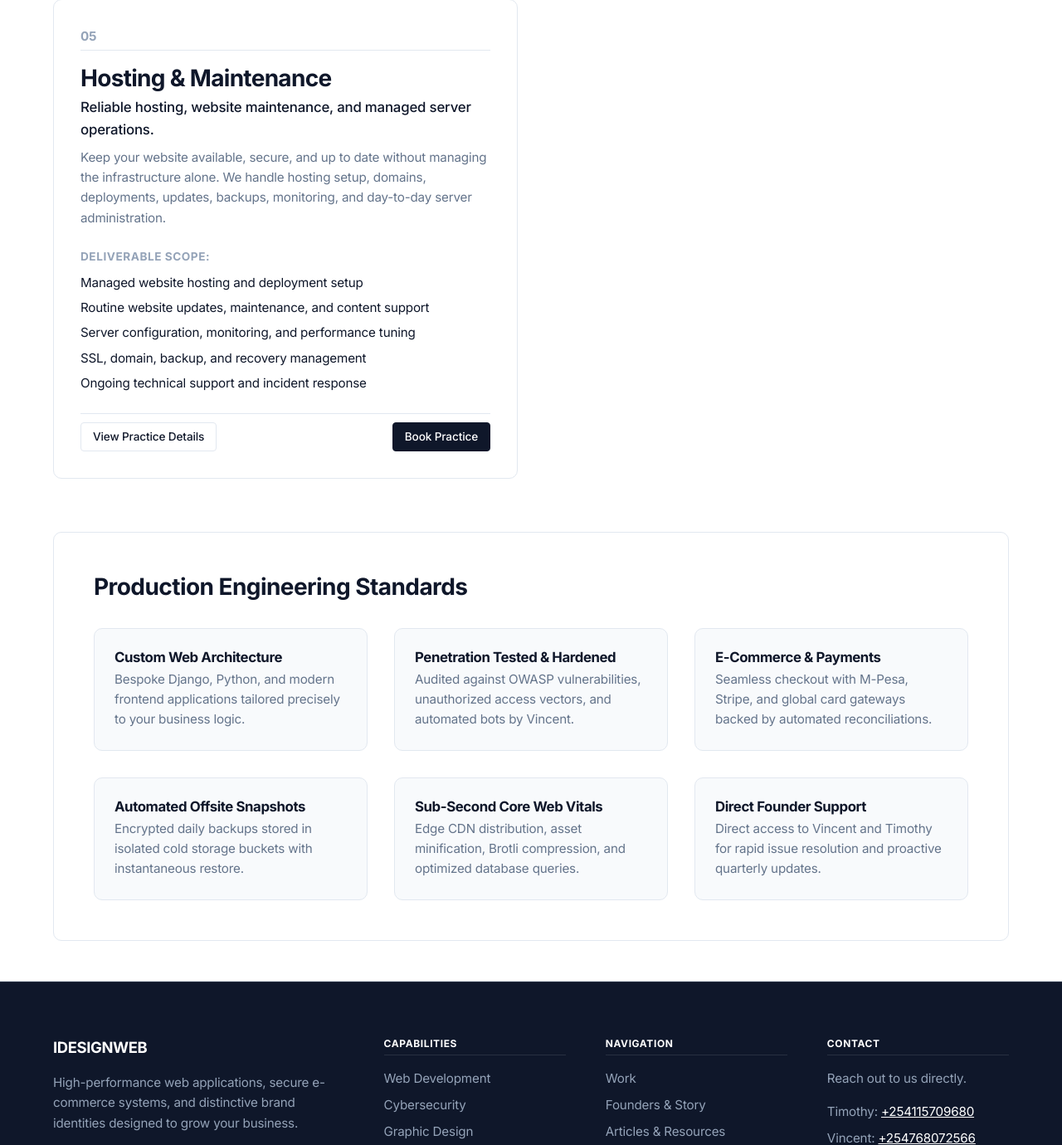
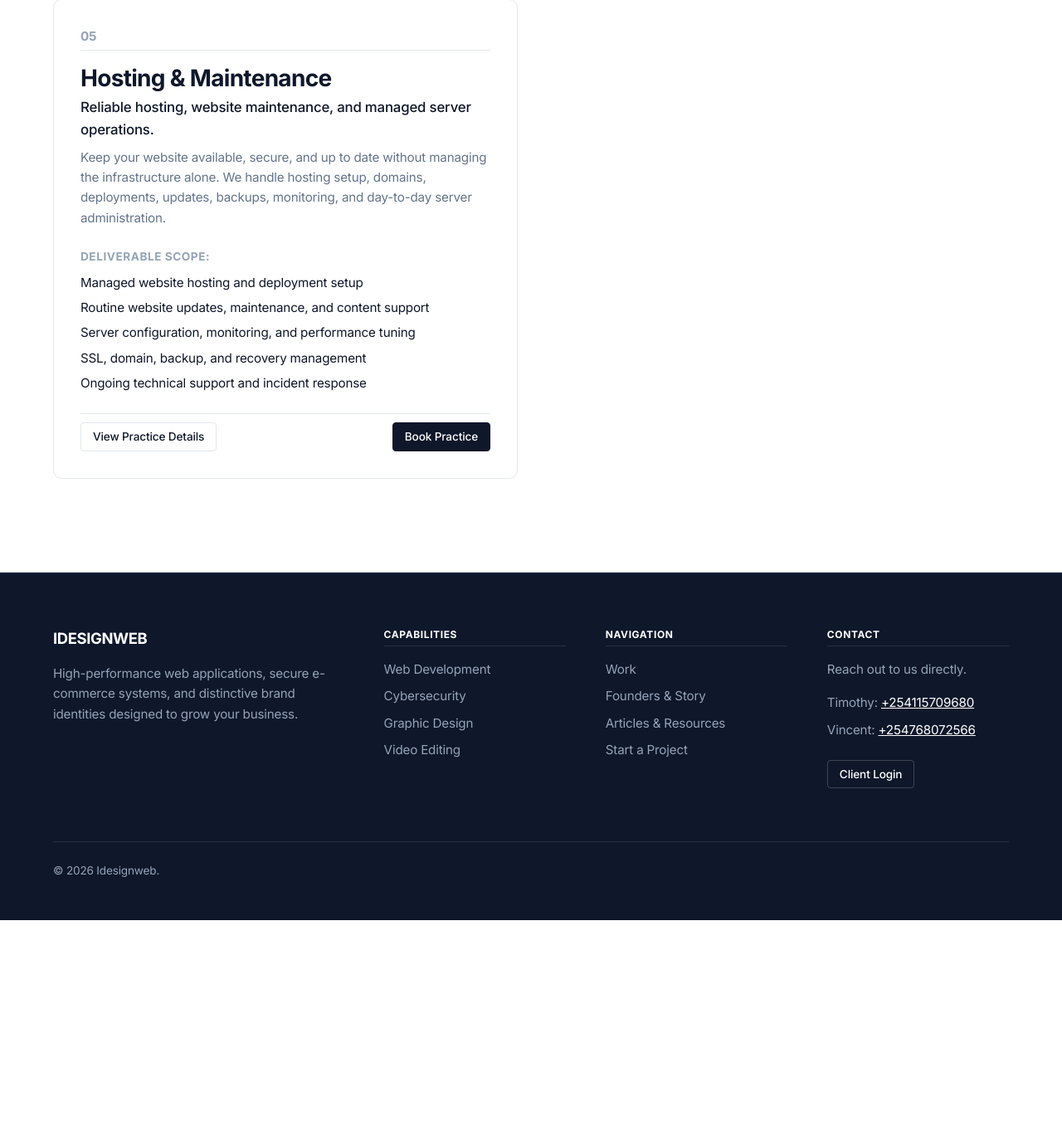
Before and after one commit to vincent0-ai/idesignweb, a Django app: page /services/ in a window 1280 px wide. Shown: the part 1483-2863 px from the top of the page at 83% size. After the commit the page ends 2592 px from the top, so only its background shows below. Run offline with Django 5.2, Linux system fonts and the light colour scheme.

Commit message:
Fix minor issues

```diff
--- a/templates/public/services_hub.html
+++ b/templates/public/services_hub.html
@@ -101,47 +101,6 @@
       {% endfor %}
     </div>
 
-    <!-- Production Engineering Standards -->
-    <div class="card" style="padding: var(--space-2xl);">
-      <div class="section-header" style="margin-bottom: var(--space-xl);">
-        <div class="section-title-wrap">
-          <h2 class="section-title" style="font-size: var(--text-h2);">Production Engineering Standards</h2>
-        </div>
-      </div>
-
-      <div class="grid-3">
-        <div class="card" style="padding: var(--space-lg); background: var(--bg-muted);">
-          <h3 style="font-size: var(--text-h4); margin-bottom: var(--space-xs);">Custom Web Architecture</h3>
-          <p style="font-size: var(--text-small); color: var(--text-muted); margin-bottom: 0;">Bespoke Django, Python, and modern frontend applications tailored precisely to your business logic.</p>
-        </div>
-
-        <div class="card" style="padding: var(--space-lg); background: var(--bg-muted);">
-          <h3 style="font-size: var(--text-h4); margin-bottom: var(--space-xs);">Penetration Tested & Hardened</h3>
-          <p style="font-size: var(--text-small); color: var(--text-muted); margin-bottom: 0;">Audited against OWASP vulnerabilities, unauthorized access vectors, and automated bots by Vincent.</p>
-        </div>
-
-        <div class="card" style="padding: var(--space-lg); background: var(--bg-muted);">
-          <h3 style="font-size: var(--text-h4); margin-bottom: var(--space-xs);">E-Commerce & Payments</h3>
-          <p style="font-size: var(--text-small); color: var(--text-muted); margin-bottom: 0;">Seamless checkout with M-Pesa, Stripe, and global card gateways backed by automated reconciliations.</p>
-        </div>
-
-        <div class="card" style="padding: var(--space-lg); background: var(--bg-muted);">
-          <h3 style="font-size: var(--text-h4); margin-bottom: var(--space-xs);">Automated Offsite Snapshots</h3>
-          <p style="font-size: var(--text-small); color: var(--text-muted); margin-bottom: 0;">Encrypted daily backups stored in isolated cold storage buckets with instantaneous restore.</p>
-        </div>
-
-        <div class="card" style="padding: var(--space-lg); background: var(--bg-muted);">
-          <h3 style="font-size: var(--text-h4); margin-bottom: var(--space-xs);">Sub-Second Core Web Vitals</h3>
-          <p style="font-size: var(--text-small); color: var(--text-muted); margin-bottom: 0;">Edge CDN distribution, asset minification, Brotli compression, and optimized database queries.</p>
-        </div>
-
-        <div class="card" style="padding: var(--space-lg); background: var(--bg-muted);">
-          <h3 style="font-size: var(--text-h4); margin-bottom: var(--space-xs);">Direct Founder Support</h3>
-          <p style="font-size: var(--text-small); color: var(--text-muted); margin-bottom: 0;">Direct access to Vincent and Timothy for rapid issue resolution and proactive quarterly updates.</p>
-        </div>
-      </div>
-    </div>
-
   </div>
 </section>
 {% endblock %}
```
